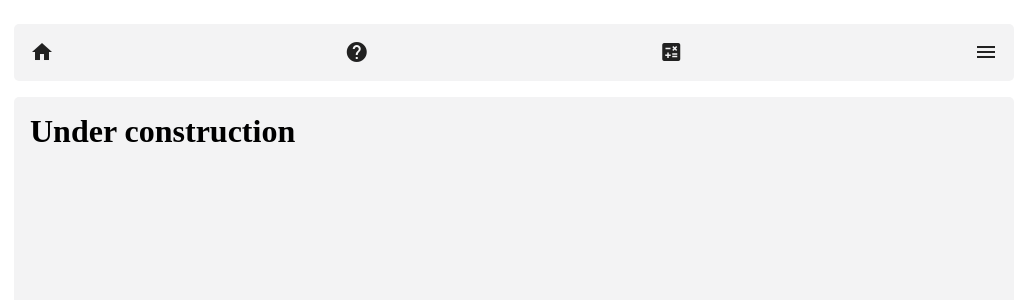
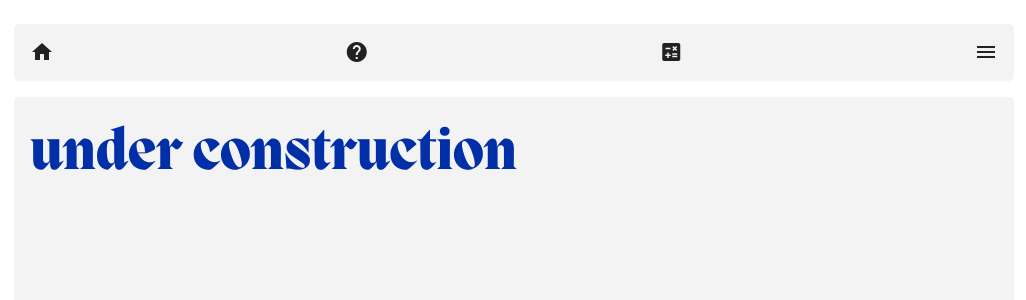
Before and after one commit to TatsutaScott/recipe_book, a Vue app: page /help in a window 1280 px wide. Shown: the top 300 px of the page, without its empty margins (126-1152 px from the left). Built offline with nearby package versions, Linux system fonts and the light colour scheme.

Commit message:
modified construction styling

```diff
--- a/src/views/help_view.vue
+++ b/src/views/help_view.vue
@@ -1,3 +1,9 @@
 <template>
-  <h1>Under construction</h1>
+  <h1 class="title">under construction</h1>
 </template>
+
+
+<style lang="scss" >
+@use '@/static/styles/global' as *;
+@use '@/static/styles/fonts.scss' as *;
+</style>
```
